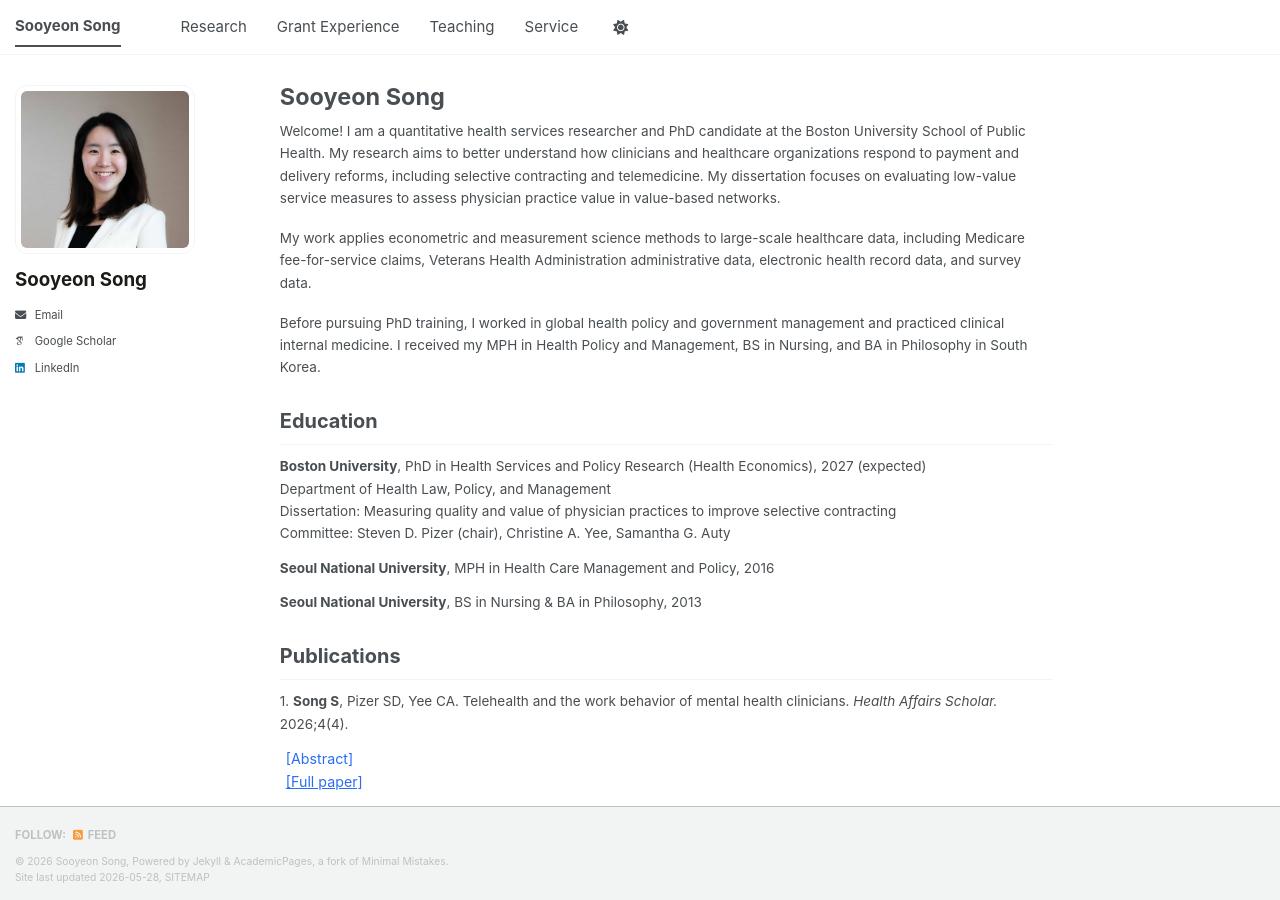
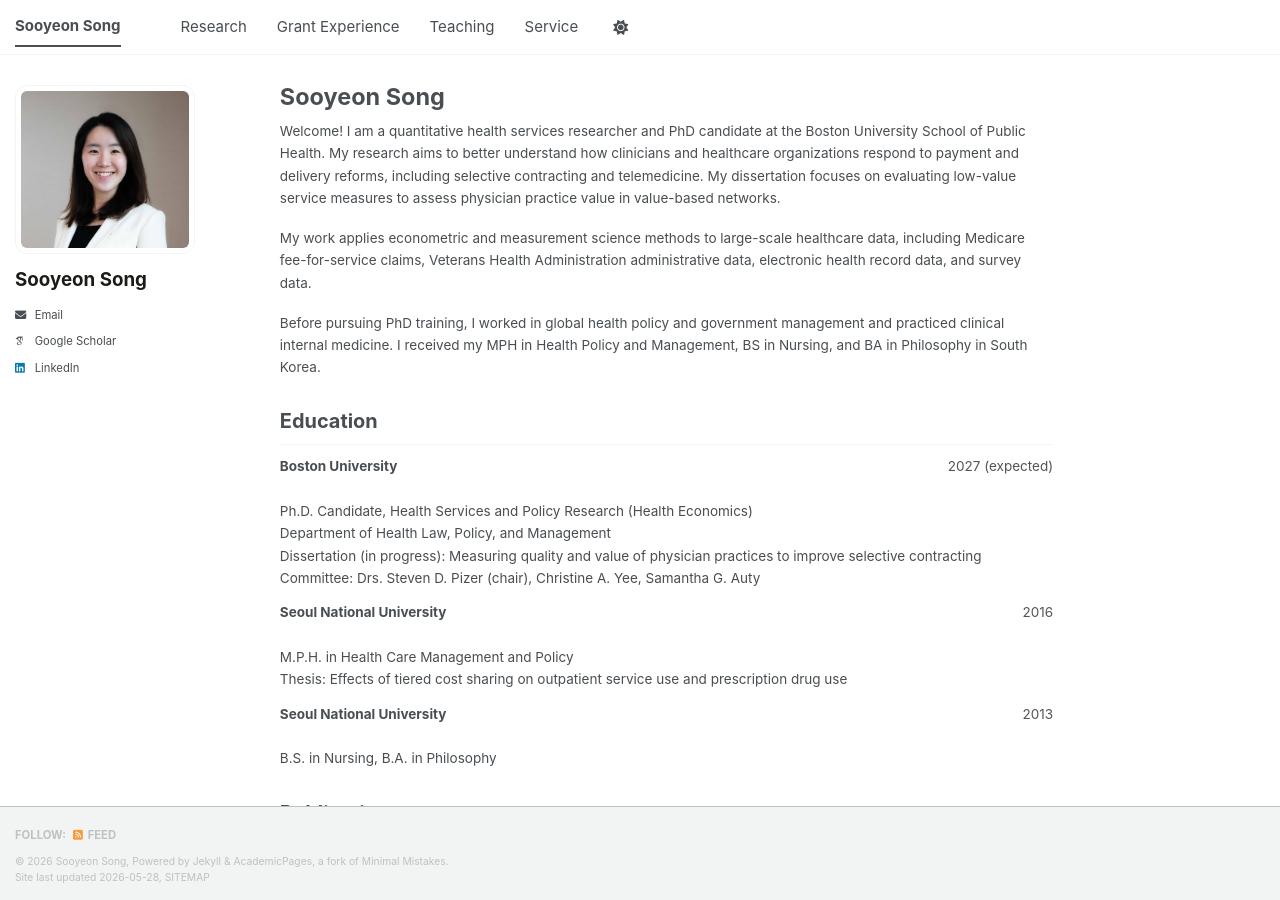
Before and after one commit to sooyeonsong/sooyeonsong.github.io, a Jekyll site: the page built from _pages/about.md, in a window 1280 px wide and 900 px high. Built offline with Jekyll 4.4.1, drawn with Linux system fonts in a browser that asks for light colours; some web fonts are replaced; a script bundle is joined from its source files by our own code; library files that are not in the unit come from our copies; some of the changed text lies outside the part shown.

Commit message:
Update about.md

```diff
--- a/_pages/about.md
+++ b/_pages/about.md
@@ -16,9 +16,9 @@ Before pursuing PhD training, I worked in global health policy and government ma
 <h2 id="education">Education</h2>
 
 <div class="pub-list" markdown="0">
-<p><strong>Boston University</strong>, PhD in Health Services and Policy Research (Health Economics), 2027 (expected)<br>Department of Health Law, Policy, and Management<br>Dissertation: Measuring quality and value of physician practices to improve selective contracting<br>Committee: Steven D. Pizer (chair), Christine A. Yee, Samantha G. Auty</p>
-<p><strong>Seoul National University</strong>, MPH in Health Care Management and Policy, 2016</p>
-<p><strong>Seoul National University</strong>, BS in Nursing &amp; BA in Philosophy, 2013</p>
+<p><span class="ed-row"><strong>Boston University</strong><span class="ed-year">2027 (expected)</span></span><br>Ph.D. Candidate, Health Services and Policy Research (Health Economics)<br>Department of Health Law, Policy, and Management<br>Dissertation (in progress): Measuring quality and value of physician practices to improve selective contracting<br>Committee: Drs. Steven D. Pizer (chair), Christine A. Yee, Samantha G. Auty</p>
+<p><span class="ed-row"><strong>Seoul National University</strong><span class="ed-year">2016</span></span><br>M.P.H. in Health Care Management and Policy<br>Thesis: Effects of tiered cost sharing on outpatient service use and prescription drug use</p>
+<p><span class="ed-row"><strong>Seoul National University</strong><span class="ed-year">2013</span></span><br>B.S. in Nursing, B.A. in Philosophy</p>
 </div>
 
 <h2 id="publications">Publications</h2>
@@ -106,15 +106,15 @@ Before pursuing PhD training, I worked in global health policy and government ma
 <h2 id="service">Professional Service</h2>
 
 <div class="pub-list" markdown="0">
-<p><strong>Professional Appointment</strong></p>
+<p class="sub-head">Professional Appointment</p>
 <p>Member-at-large, AcademyHealth Health Economics Interest Group Advisory Committee, 2024&ndash;2026.</p>
-<p><strong>Conference Participation</strong></p>
+<p class="sub-head">Conference Participation</p>
 <p>Abstract Referee: AcademyHealth Annual Research Meeting (2023&ndash;2026), ASHEcon Conference (2024&ndash;2026), SGIM Conference (2024&ndash;2025).</p>
-<p><strong>Ad Hoc Journal Referee</strong></p>
+<p class="sub-head">Ad Hoc Journal Referee</p>
 <p>BMC Health Services Research; International Journal of Health Economics and Management (junior reviewer).</p>
-<p><strong>Professional Affiliations</strong></p>
-<p>AcademyHealth (2021&ndash;Present), ASHEcon (2021&ndash;Present), APPAM (2022&ndash;Present), SGIM (2023&ndash;Present).</p>
-<p><strong>Prior Global Health and Korean Government Experience</strong></p>
+<p class="sub-head">Prior Global Health and Korean Government Experience</p>
 <p>Technical Expert Panel Member, (Korean) R&amp;D Fund for Infectious Disease Research (GFID), 2019.</p>
 <p>Ad Hoc Grant Proposal Referee, KOICA (&times;9), 2017&ndash;2019.</p>
+<p class="sub-head">Professional Affiliations</p>
+<p>AcademyHealth (2021&ndash;Present), ASHEcon (2021&ndash;Present), APPAM (2022&ndash;Present), SGIM (2023&ndash;Present).</p>
 </div>
```
Also changed, not shown: other parts of _pages/about.md (+3 -3 lines).
